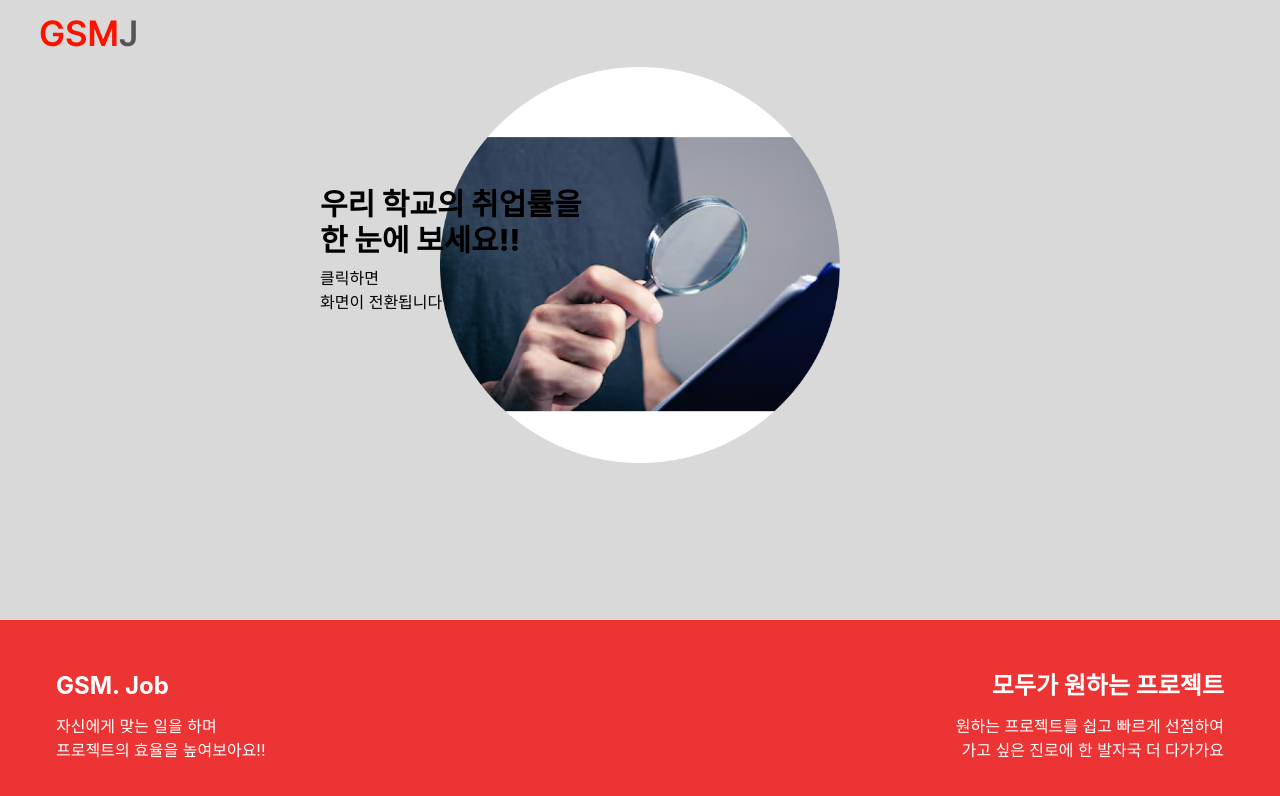
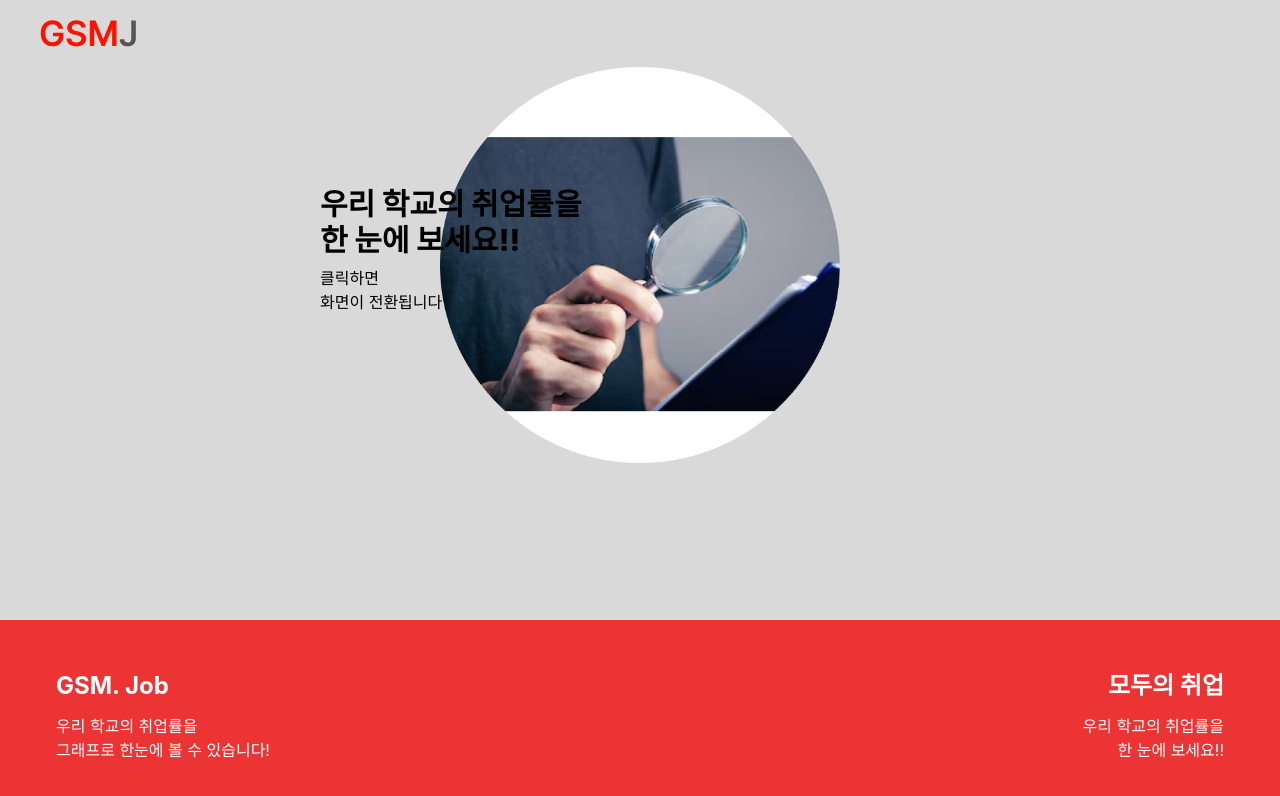
Before and after one commit to red-Warm/redWarm-FE, a React (Create React App) app: page / in a window 1280 px wide. Shown: the top 796 px of the page. Built offline with nearby package versions, Linux system fonts and the light colour scheme.

Commit message:
fix: 문구

```diff
--- a/src/components/footer.tsx
+++ b/src/components/footer.tsx
@@ -4,14 +4,13 @@ export function Footer() {
       <div>
         <h1 className="my-3 text-2xl font-bold">GSM. Job</h1>
         <span>
-          자신에게 맞는 일을 하며 <br /> 프로젝트의 효율을 높여보아요!!
+          우리 학교의 취업률을 <br /> 그래프로 한눈에 볼 수 있습니다!
         </span>
       </div>
       <div className="text-right">
-        <h1 className="my-3 text-2xl font-bold">모두가 원하는 프로젝트</h1>
+        <h1 className="my-3 text-2xl font-bold">모두의 취업</h1>
         <span>
-          원하는 프로젝트를 쉽고 빠르게 선점하여 <br /> 가고 싶은 진로에 한
-          발자국 더 다가가요
+          우리 학교의 취업률을 <br />한 눈에 보세요!!
         </span>
       </div>
     </footer>
```
